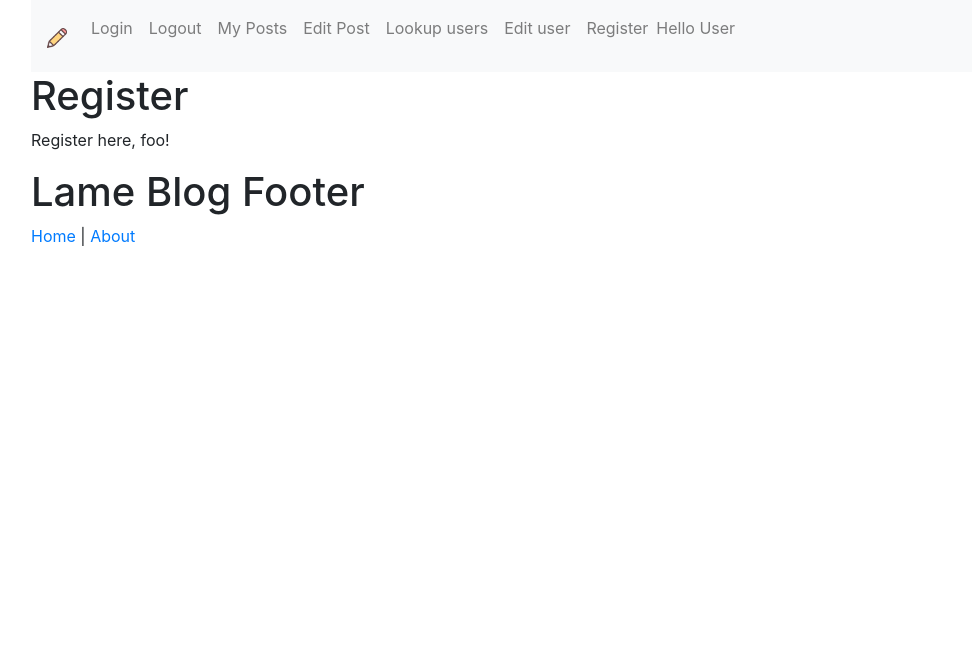
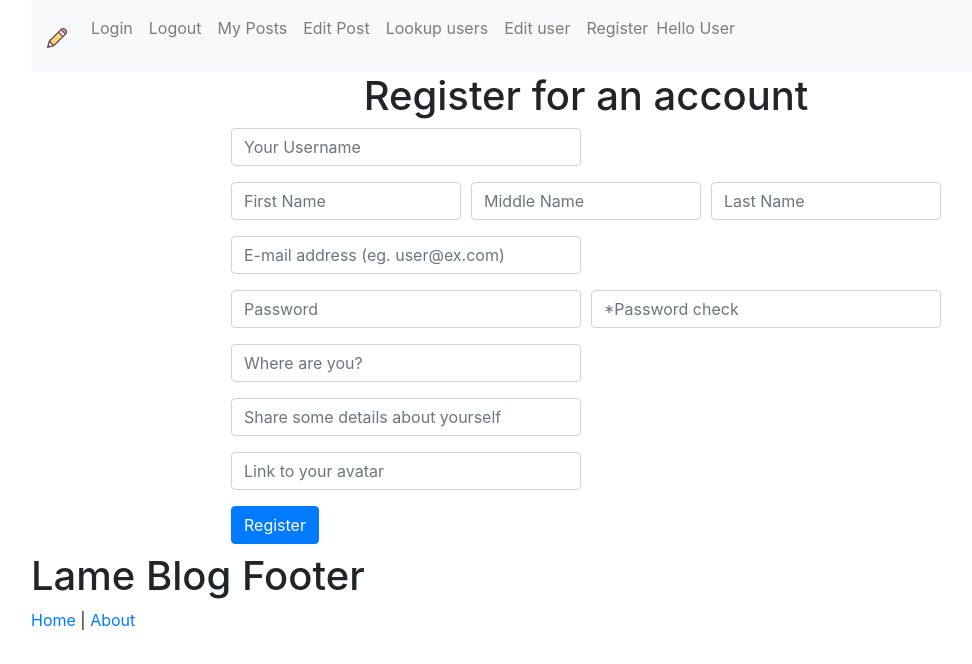
Before and after one commit to wdolorito/nodeRest, a React (Create React App) app in the folder client/: page /register in a window 1280 px wide. Shown: the top 664 px of the page, without its empty margins (54-1026 px from the left). Built offline with nearby package versions, Linux system fonts and the light colour scheme; no server answers.

Commit message:
Prelim register account page

```diff
--- a/client/src/App.js
+++ b/client/src/App.js
@@ -28,20 +28,12 @@ class App extends Component {
      .then((res) => this.setState({ posts: res.data }))
   }
 
-  componentDidUpdate() {
-    console.log(this.state.log, this.state.pass)
-  }
-
   setLog = (newlog) => {
-    console.log('called setlog')
     this.setState({ log: newlog })
-    console.log(this.state.log, this.state.pass)
   }
 
   setPass = (newpass) => {
-    console.log('called setpass')
     this.setState({ pass: newpass })
-    console.log(this.state.log, this.state.pass)
   }
 
   render() {
--- a/client/src/components/pages/Register.js
+++ b/client/src/components/pages/Register.js
@@ -1,12 +1,180 @@
-import React from 'react'
+import React, { Component } from 'react'
 
-function Register() {
-  return (
-    <React.Fragment>
-      <h1>Register</h1>
-      <p>Register here, foo!</p>
-    </React.Fragment>
-  )
+class Register extends Component {
+  state = {
+    handle: "",
+    firstName: "",
+    middleName: "",
+    lastName: "",
+    email: "",
+    password: "",
+    passcheck: "",
+    location: "",
+    bio: "",
+    avatar: ""
+  }
+
+  componentDidUpdate() {
+    // console.log(this.state.handle)
+    // console.log(this.state.firstName)
+    // console.log(this.state.middleName)
+    // console.log(this.state.lastName)
+    // console.log(this.state.email)
+    // console.log(this.state.password)
+    // console.log(this.state.passcheck)
+    // console.log(this.state.location)
+    // console.log(this.state.bio)
+    // console.log(this.state.avatar)
+  }
+
+  handleInput = (e) => {
+    this.setState({ [e.target.name]: e.target.value })
+  }
+
+  submitHandler = (e) => {
+    e.preventDefault()
+    console.log('do axios here to backend')
+  }
+
+  render() {
+    return (
+      <React.Fragment>
+        <div className="container">
+          <h1 className="text-center">Register for an account</h1>
+
+          <div className="row">
+            <div className="col-md-2">
+            </div>
+            <div className="col-md-8">
+              <form onSubmit={ this.submitHandler }>
+                <div className="form-row">
+                  <div className="form-group col-md-6">
+                    <input
+                      type="text"
+                      className="form-control"
+                      id="handleInput"
+                      name="handle"
+                      value={ this.state.handle }
+                      onChange={ this.handleInput }
+                      placeholder="Your Username" />
+                  </div>
+                </div>
+
+                <div className="form-row">
+                  <div className="form-group col-md-4">
+                    <input
+                      type="text"
+                      className="form-control"
+                      id="firstNameInput"
+                      name="firstName"
+                      value={ this.state.firstName }
+                      onChange={ this.handleInput }
+                      placeholder="First Name" />
+                  </div>
+                  <div className="form-group col-md-4">
+                    <input type="text" className="form-control"
+                    id="middleNameInput"
+                    name="middleName"
+                    value={ this.state.middleName }
+                    onChange={ this.handleInput }
+                    placeholder="Middle Name" />
+                  </div>
+                  <div className="form-group col-md-4">
+                    <input
+                      type="text"
+                      className="form-control"
+                      id="lastNameInput"
+                      name="lastName"
+                      value={ this.state.lastName }
+                      onChange={ this.handleInput }
+                      placeholder="Last Name" />
+                  </div>
+                </div>
+
+                <div className="form-row">
+                  <div className="form-group col-md-6">
+                    <input type="text"
+                    className="form-control"
+                    id="emailInput"
+                    name="email"
+                    value={ this.state.email }
+                    onChange={ this.handleInput }
+                    placeholder="E-mail address (eg. user@ex.com)" />
+                  </div>
+                </div>
+
+                <div className="form-row">
+                  <div className="form-group col-md-6">
+                    <input
+                      type="text"
+                      className="form-control"
+                      id="passwordInput"
+                      name="password"
+                      value={ this.state.password }
+                      onChange={ this.handleInput }
+                      placeholder="Password" />
+                  </div>
+                  <div className="form-group col-md-6">
+                    <input
+                      type="text"
+                      className="form-control"
+                      id="passwordInput2"
+                      name="passcheck"
+                      value={ this.state.passcheck }
+                      onChange={ this.handleInput }
+                      placeholder="*Password check" />
+                  </div>
+                </div>
+
+                <div className="form-row">
+                  <div className="form-group col-md-6">
+                    <input
+                      type="text"
+                      className="form-control"
+                      id="locationInput"
+                      name="location"
+                      value={ this.state.location }
+                      onChange={ this.handleInput }
+                      placeholder="Where are you?" />
+                  </div>
+                </div>
+
+                <div className="form-row">
+                  <div className="form-group col-md-6">
+                    <input
+                      type="text"
+                      className="form-control"
+                      id="bioInput"
+                      name="bio"
+                      value={ this.state.bio }
+                      onChange={ this.handleInput }
+                      placeholder="Share some details about yourself" />
+                  </div>
+                </div>
+
+                <div className="form-row">
+                  <div className="form-group col-md-6">
+                    <input
+                      type="text"
+                      className="form-control"
+                      id="avatarInput"
+                      name="avatar"
+                      value={ this.state.avatar }
+                      onChange={ this.handleInput }
+                      placeholder="Link to your avatar" />
+                  </div>
+                </div>
+
+                <button type="submit" className="btn btn-primary mb-2">Register</button>
+              </form>
+            </div>
+            <div className="col-md-2">
+            </div>
+          </div>
+        </div>
+      </React.Fragment>
+    )
+  }
 }
 
 export default Register
```
